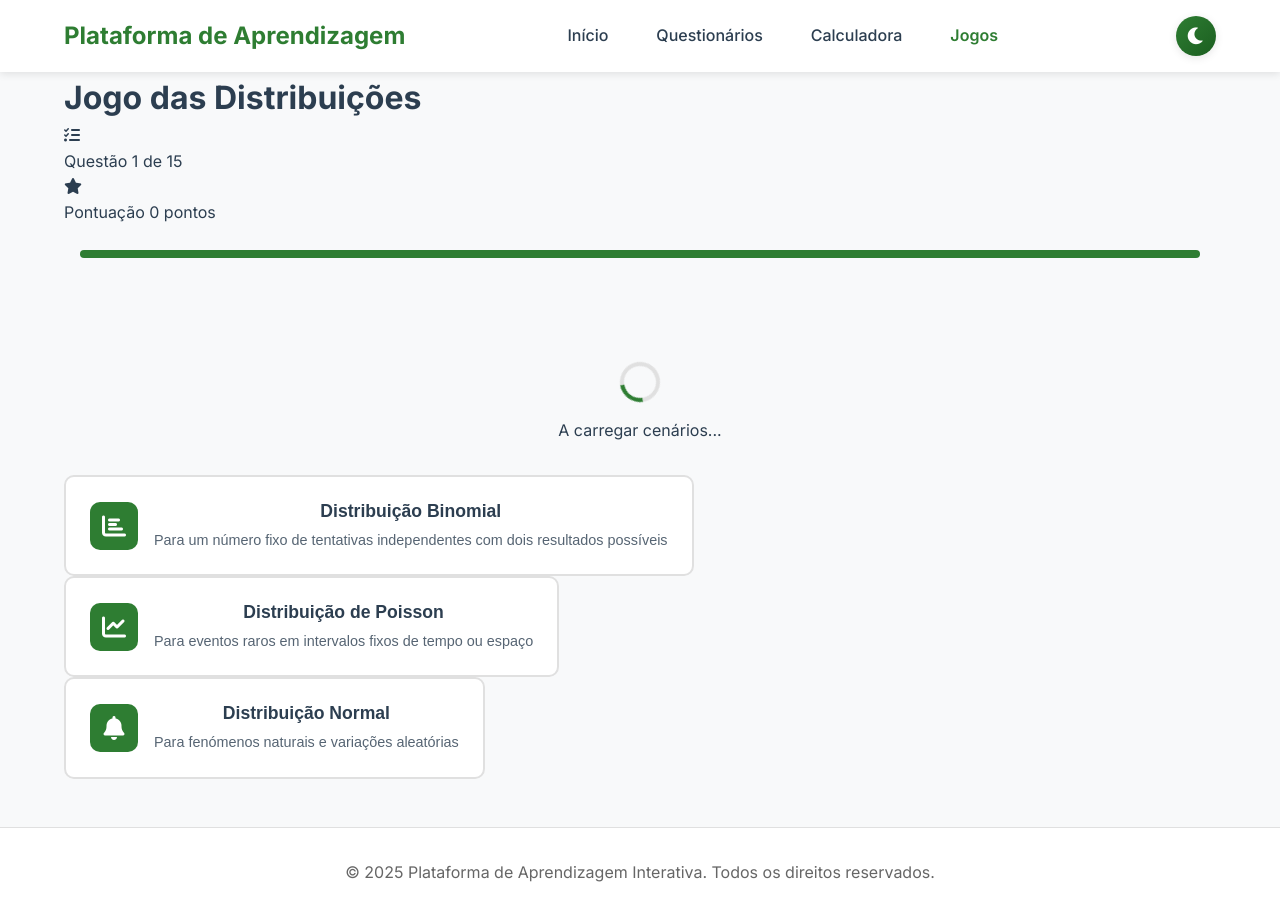
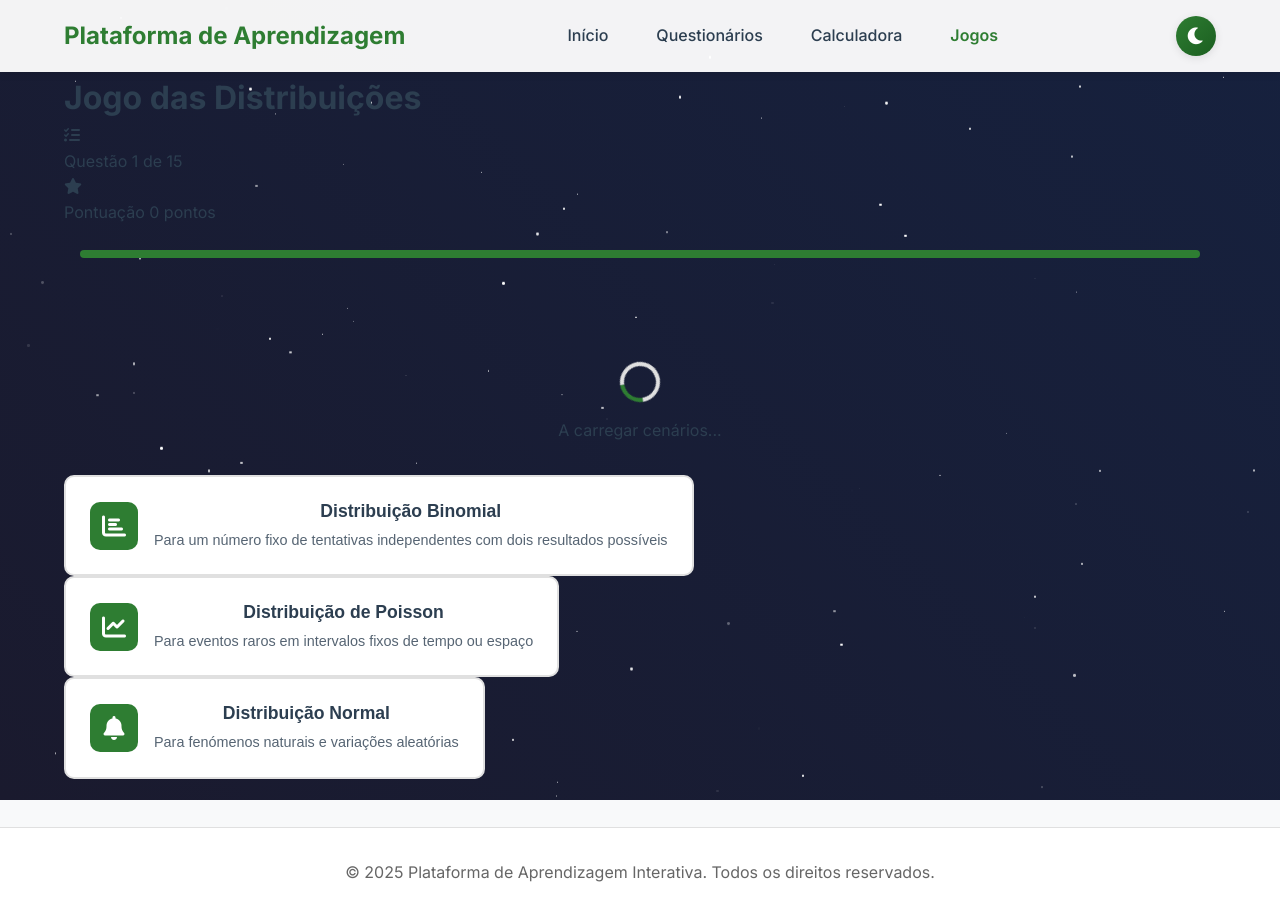
Before and after one commit to Beelzebub2/aesi-website, a Flask app: page /probabilidade/game in a window 1280 px wide. Run offline with Flask 3, Linux system fonts and the light colour scheme.

Commit message:
Refactor HTML templates: update stylesheet and script inclusions for improved organization; enhance game and index pages with background styles

```diff
--- a/templates/general/index.html
+++ b/templates/general/index.html
@@ -10,7 +10,6 @@
     <link rel="stylesheet" href="{{ url_for('static', filename='css/general/style.css') }}">
     <link rel="stylesheet" href="{{ url_for('static', filename='css/general/navbar.css') }}">
     <link rel="stylesheet" href="{{ url_for('static', filename='css/general/background.css') }}">
-    <link rel="stylesheet" href="{{ url_for('static', filename='css/subject-banner.css') }}">
     <script src="{{ url_for('static', filename='js/general/background.js') }}" defer></script>
     <script src="{{ url_for('static', filename='js/general/theme.js') }}" defer></script>
     <title>{{ title }}</title>
--- a/templates/subjects/probabilidade/game.html
+++ b/templates/subjects/probabilidade/game.html
@@ -4,19 +4,22 @@
 <head>
     <meta charset="UTF-8">
     <meta name="viewport" content="width=device-width, initial-scale=1.0">
-    <meta name="description" content="Aprenda sobre distribuições estatísticas através de um jogo interativo">
+    <meta name="description" content="Jogos educativos sobre probabilidade e estatística">
+    <title>{{ translations.page.title }}</title>
     <link href="https://fonts.googleapis.com/css2?family=Inter:wght@400;500;600;700&display=swap" rel="stylesheet">
     <link rel="stylesheet" href="https://cdnjs.cloudflare.com/ajax/libs/font-awesome/6.0.0/css/all.min.css">
     <link rel="stylesheet" href="{{ url_for('static', filename='css/general/style.css') }}">
     <link rel="stylesheet" href="{{ url_for('static', filename='css/general/navbar.css') }}">
+    <link rel="stylesheet" href="{{ url_for('static', filename='css/general/theme-toggle.css') }}">
     <link rel="stylesheet" href="{{ url_for('static', filename='css/subjects/probabilidade/game.css') }}">
-    <link rel="stylesheet" href="{{ url_for('static', filename='css/general/theme-toggle.css') }}">
-    <script src="{{ url_for('static', filename='js/script.js') }}" defer></script>
-    <script src="{{ url_for('static', filename='js/general/theme.js') }}"></script>
-    <title>{{ title }}</title>
+    <link rel="stylesheet" href="{{ url_for('static', filename='css/general/background.css') }}">
+    <script src="{{ url_for('static', filename='js/general/theme.js') }}" defer></script>
+    <script src="{{ url_for('static', filename='js/general/background.js') }}" defer></script>
 </head>
 
 <body>
+    <div class="home-background"></div>
+
     <nav class="navbar" aria-label="Navegação principal">
         <div class="container navbar-content">
             <a href="{{ url_for('home') }}" class="logo">Plataforma de Aprendizagem</a>
--- a/templates/subjects/probabilidade/index.html
+++ b/templates/subjects/probabilidade/index.html
@@ -13,7 +13,9 @@
     <link rel="stylesheet" href="{{ url_for('static', filename='css/general/homepage.css') }}">
     <link rel="stylesheet" href="{{ url_for('static', filename='css/general/theme-toggle.css') }}">
     <link rel="stylesheet" href="{{ url_for('static', filename='css/subjects/probabilidade/index.css') }}">
-    <script src="{{ url_for('static', filename='js/general/theme.js') }}"></script>
+    <link rel="stylesheet" href="{{ url_for('static', filename='css/general/background.css') }}">
+    <script src="{{ url_for('static', filename='js/general/theme.js') }}" defer></script>
+    <script src="{{ url_for('static', filename='js/general/background.js') }}" defer></script>
     <script src="{{ url_for('static', filename='js/general/homepage.js') }}" defer></script>
     <title>{{ title }}</title>
 </head>
```
Also changed, not shown: templates/general/homepage.html (+6 -3 lines).
